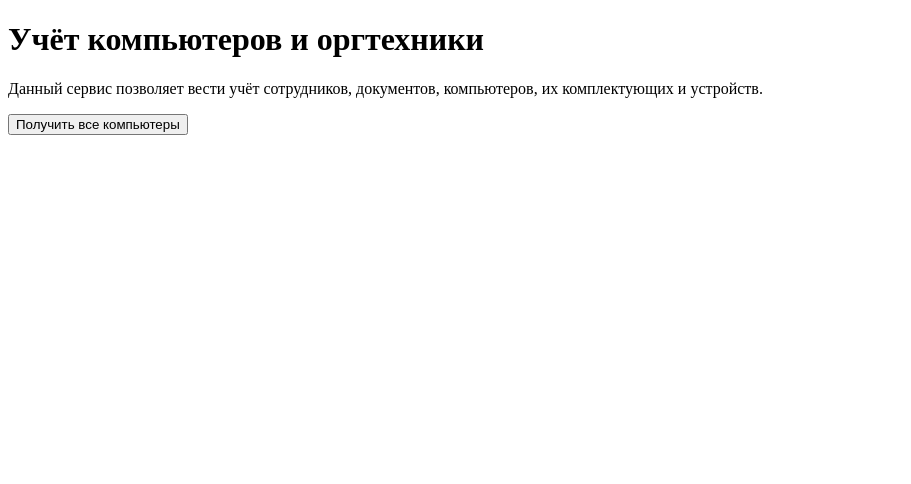
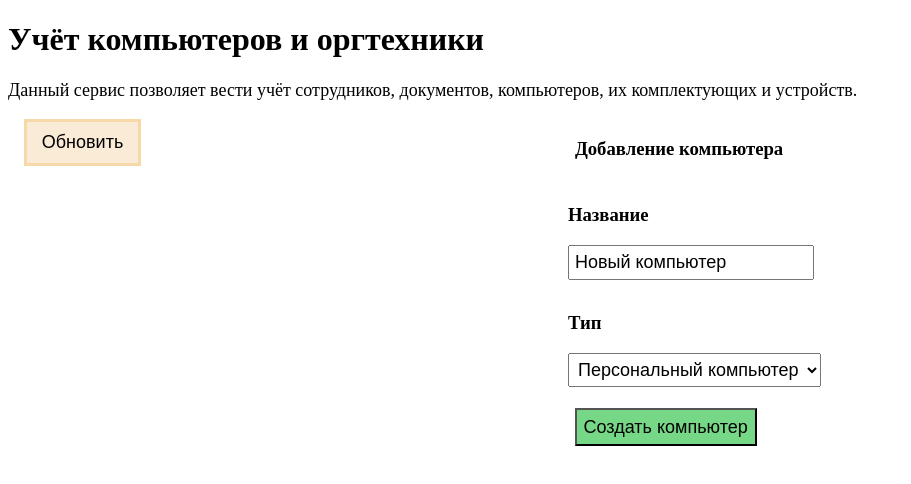
Before and after one commit to elseff/pc-accounting-ui, an Angular app: page /computers in a window 1280 px wide. Shown: the top 484 px of the page, without its empty margins (0-911 px from the left). Built offline with nearby package versions, Linux system fonts and the light colour scheme.

Commit message:
add computer feature

```diff
--- /dev/null
+++ b/src/app/add-computer/add-computer.component.css
@@ -0,0 +1,23 @@
+.title {
+    margin: 1% 2%;
+}
+
+.computer-types-input {
+    padding: 5px;
+    font-size: large;
+}
+.computer-title-input {
+    padding: 5px;
+    font-size: large;
+}
+
+.block {
+    padding: 1%;
+}
+
+.add-computer-btn {
+    margin: 1%;
+    padding: 1%;
+    background-color: rgb(118, 216, 134);
+    font-size: large;
+}
--- /dev/null
+++ b/src/app/add-computer/add-computer.component.html
@@ -0,0 +1,21 @@
+<div class="title">
+    <h3>Добавление компьютера</h3>
+</div>
+<div class="content">
+    <div class="block">
+        <h3>Название</h3>
+        <input type="text" class="computer-title-input" [(ngModel)]="title">
+    </div>
+    <div class="block">
+        <h3>Тип</h3>
+        <select name="computer-types" class="computer-types-input" [(ngModel)]="type">
+            <option [defaultSelected]="true" value="pc">Персональный компьютер</option>
+            <option value="mono">Моноблок</option>
+            <option value="mini">Мини ПК</option>
+            <option value="laptop">Ноутбук</option>
+        </select>
+    </div>
+    <div class="block">
+        <button class="add-computer-btn" (click)="addComputer()">Создать компьютер</button>
+    </div>
+</div>
--- /dev/null
+++ b/src/app/add-computer/add-computer.component.ts
@@ -0,0 +1,25 @@
+import { Component } from '@angular/core';
+import { ComputerService } from '../../_service/computer.service';
+import { AddEmptyComputerRequest } from '../../_model/computer/AddEmptyComputerRequest';
+import { FormsModule } from '@angular/forms';
+
+@Component({
+  selector: 'app-add-computer',
+  standalone: true,
+  imports: [FormsModule ],
+  templateUrl: './add-computer.component.html',
+  styleUrl: './add-computer.component.css'
+})
+export class AddComputerComponent {
+
+  title: string = "Новый компьютер";
+  type: string = "pc";
+  constructor(private computerService: ComputerService){
+
+  }
+
+  addComputer(){
+    const request: AddEmptyComputerRequest = {title: this.title, type: this.type}
+    this.computerService.addComputer(request).subscribe(response=>console.log(response))
+  }
+}
--- a/src/app/computer/computer.component.css
+++ b/src/app/computer/computer.component.css
@@ -12,7 +12,6 @@ h1 {
     border: dashed darkslateblue;
     padding: 1%;
     margin: 1%;
-    max-width: 30%;
 }
 
 .computer-devices-el {
@@ -28,18 +27,21 @@ h1 {
     margin: 1%;
     padding: 1%;
     background-color: lightcoral;
+    font-size: large;
 }
 
 .add-device-button {
     margin: 1%;
     padding: 1%;
     background-color: rgb(128, 240, 162);
+    font-size: large;
 }
 
 .computer-disassable-btn{
     margin: 1%;
     padding: 1%;
     background-color: burlywood;
+    font-size: large;
 }
 
 .buttons {
@@ -51,3 +53,29 @@ h1 {
     display: flex;
     justify-content: space-around;
 }
+
+.all-computers {
+
+    width: 40%;
+}
+
+.add-computer{
+
+    width: 55%;
+}
+
+.computers-form {
+    width: 100%;
+    display: flex;
+    flex-direction: row;
+    justify-content: space-around;
+}
+
+.update-computers-btn{
+    background-color: antiquewhite;
+    border-color: rgb(247, 216, 169);
+    border-style: solid;
+    border-width: 3px;
+    padding: 10px 15px;
+    font-size: large;
+}
--- a/src/app/computer/computer.component.html
+++ b/src/app/computer/computer.component.html
@@ -1,6 +1,9 @@
+<div class="computers-form">
+  <div class="all-computers">
     <div>
-    <button (click)="findComputers()">Получить все компьютеры</button>
+      <button class="update-computers-btn" (click)="findComputers()">Обновить</button>
       </div>
+
       <div>
         <div *ngFor="let computer of computers">
           <div class="computer-element">
@@ -39,3 +42,9 @@
           </div>
         </div>
       </div>
+  </div>
+
+  <div class="add-computer">
+    <app-add-computer></app-add-computer>
+  </div>
+</div>
--- a/src/app/computer/computer.component.ts
+++ b/src/app/computer/computer.component.ts
@@ -8,11 +8,12 @@ import { RemoveDeviceRequest } from '../../_model/device/RemoveDeviceRequest';
 import { AddDeviceComponent } from "../add-device/add-device.component";
 import { BlobOptions } from 'node:buffer';
 import { FormsModule, NgModel } from '@angular/forms';
+import { AddComputerComponent } from "../add-computer/add-computer.component";
 
 @Component({
   selector: 'app-computer',
   standalone: true,
-  imports: [NgFor, NgIf, AddDeviceComponent, AddDeviceComponent, FormsModule],
+  imports: [NgFor, NgIf, AddDeviceComponent, AddDeviceComponent, FormsModule, AddComputerComponent],
   templateUrl: './computer.component.html',
   styleUrl: './computer.component.css'
 })
--- a/src/index.html
+++ b/src/index.html
@@ -10,7 +10,7 @@
 <body>
   <div>
     <h1>Учёт компьютеров и оргтехники</h1>
-    <p>
+    <p class="about">
       Данный сервис позволяет вести учёт сотрудников, документов, компьютеров, их комплектующих и устройств.
     </p>
   </div>
--- a/src/styles.css
+++ b/src/styles.css
@@ -1 +1,4 @@
 /* You can add global styles to this file, and also import other style files */
+.about {
+    font-size: large;
+}
```
Lines whose indentation alone changed are shown as unchanged.
